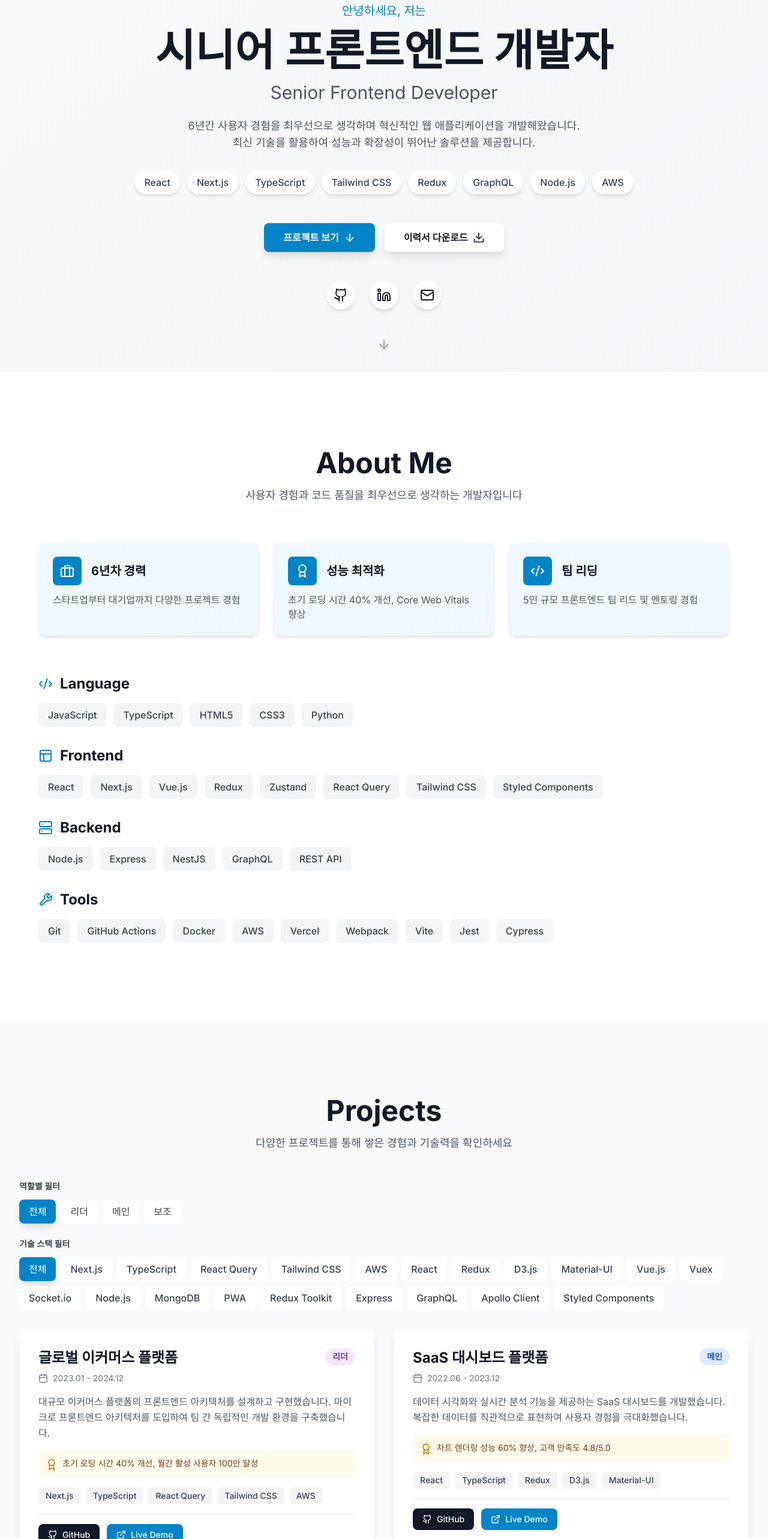
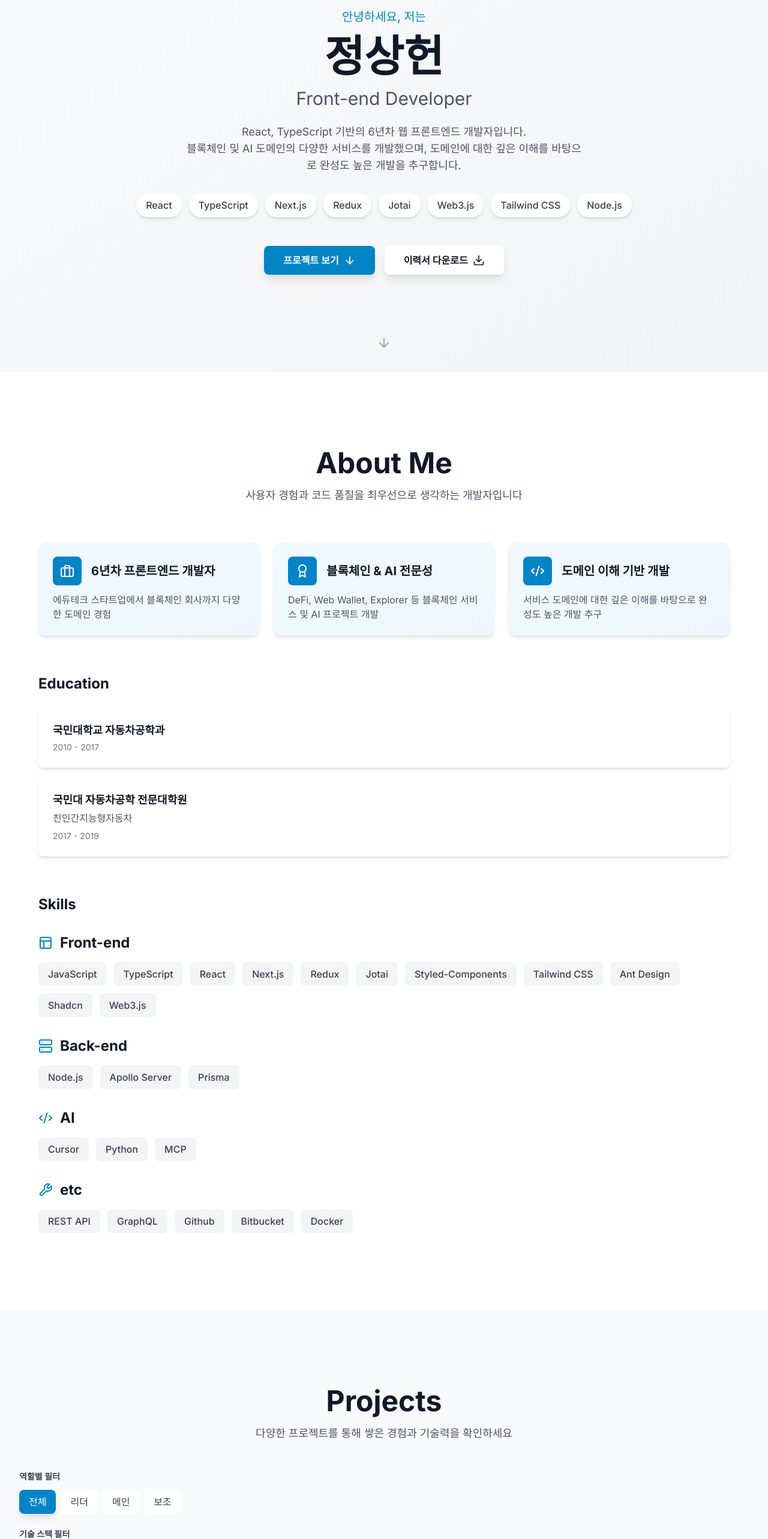
Before and after one commit to PureMax77/portfolio, a Next.js app: page / in a window 1280 px wide. Shown: the part 180-2746 px from the top of the page at 60% size. Built offline with nearby package versions, Linux system fonts and the light colour scheme.

Commit message:
이력서 내용 적용 완료

```diff
--- a/app/layout.tsx
+++ b/app/layout.tsx
@@ -7,19 +7,21 @@ import Header from '@/components/Header'
 const inter = Inter({ subsets: ['latin'] })
 
 export const metadata: Metadata = {
-  title: 'Portfolio | Senior Frontend Developer',
-  description: '6년차 프론트엔드 개발자의 포트폴리오입니다. React, Next.js, TypeScript를 주로 사용합니다.',
-  keywords: ['Frontend Developer', 'React', 'Next.js', 'TypeScript', 'Portfolio'],
-  authors: [{ name: 'Senior Frontend Developer' }],
+  title: '정상헌 | Front-end Developer',
+  description: 'React, TypeScript 기반의 6년차 웹 프론트엔드 개발자입니다. 블록체인 및 AI 도메인의 다양한 서비스를 개발했으며, 도메인에 대한 깊은 이해를 바탕으로 완성도 높은 개발을 추구합니다.',
+  keywords: ['정상헌', 'Sanghun Jeong', 'Frontend Developer', 'React', 'Next.js', 'TypeScript', 'Web3', 'Blockchain', 'DeFi', 'Portfolio'],
+  authors: [{ name: '정상헌 (Sanghun Jeong)', url: 'https://github.com/puremax77' }],
   openGraph: {
-    title: 'Portfolio | Senior Frontend Developer',
-    description: '6년차 프론트엔드 개발자의 포트폴리오',
+    title: '정상헌 | Front-end Developer',
+    description: 'React, TypeScript 기반의 6년차 웹 프론트엔드 개발자 포트폴리오',
     type: 'website',
+    locale: 'ko_KR',
+    url: 'https://puremax77.tistory.com',
   },
   twitter: {
     card: 'summary_large_image',
-    title: 'Portfolio | Senior Frontend Developer',
-    description: '6년차 프론트엔드 개발자의 포트폴리오',
+    title: '정상헌 | Front-end Developer',
+    description: 'React, TypeScript 기반의 6년차 웹 프론트엔드 개발자 포트폴리오',
   },
 }
 
--- a/app/manifest.ts
+++ b/app/manifest.ts
@@ -2,9 +2,9 @@ import { MetadataRoute } from 'next'
 
 export default function manifest(): MetadataRoute.Manifest {
   return {
-    name: 'Portfolio | Senior Frontend Developer',
-    short_name: 'Portfolio',
-    description: '6년차 프론트엔드 개발자의 포트폴리오',
+    name: '정상헌 | Front-end Developer Portfolio',
+    short_name: '정상헌 Portfolio',
+    description: 'React, TypeScript 기반의 6년차 웹 프론트엔드 개발자 정상헌의 포트폴리오',
     start_url: '/',
     display: 'standalone',
     background_color: '#ffffff',
--- a/app/opengraph-image.tsx
+++ b/app/opengraph-image.tsx
@@ -1,7 +1,7 @@
 import { ImageResponse } from 'next/og'
 
 export const runtime = 'edge'
-export const alt = 'Portfolio | Senior Frontend Developer'
+export const alt = '정상헌 | Front-end Developer'
 export const size = {
   width: 1200,
   height: 630,
@@ -25,9 +25,9 @@ export default async function Image() {
         }}
       >
         <div style={{ fontSize: 80, fontWeight: 'bold', marginBottom: 20 }}>
-          Portfolio
+          정상헌
         </div>
-        <div style={{ fontSize: 40 }}>Senior Frontend Developer</div>
+        <div style={{ fontSize: 40 }}>Front-end Developer</div>
         <div
           style={{
             fontSize: 28,
@@ -38,9 +38,9 @@ export default async function Image() {
         >
           <span>React</span>
           <span>•</span>
-          <span>Next.js</span>
+          <span>TypeScript</span>
           <span>•</span>
-          <span>TypeScript</span>
+          <span>Web3</span>
         </div>
       </div>
     ),
--- a/components/About.tsx
+++ b/components/About.tsx
@@ -5,46 +5,51 @@ import { Code2, Layout, Server, Wrench, Award, Briefcase } from 'lucide-react'
 
 export default function About() {
   const skills = {
-    Language: ['JavaScript', 'TypeScript', 'HTML5', 'CSS3', 'Python'],
-    Frontend: [
+    'Front-end': [
+      'JavaScript',
+      'TypeScript',
       'React',
       'Next.js',
-      'Vue.js',
       'Redux',
-      'Zustand',
-      'React Query',
+      'Jotai',
+      'Styled-Components',
       'Tailwind CSS',
-      'Styled Components',
+      'Ant Design',
+      'Shadcn',
+      'Web3.js',
     ],
-    Backend: ['Node.js', 'Express', 'NestJS', 'GraphQL', 'REST API'],
-    Tools: [
-      'Git',
-      'GitHub Actions',
-      'Docker',
-      'AWS',
-      'Vercel',
-      'Webpack',
-      'Vite',
-      'Jest',
-      'Cypress',
-    ],
+    'Back-end': ['Node.js', 'Apollo Server', 'Prisma'],
+    AI: ['Cursor', 'Python', 'MCP'],
+    etc: ['REST API', 'GraphQL', 'Github', 'Bitbucket', 'Docker'],
   }
 
   const achievements = [
     {
       icon: <Briefcase className="h-6 w-6" />,
-      title: '6년차 경력',
-      description: '스타트업부터 대기업까지 다양한 프로젝트 경험',
+      title: '6년차 프론트엔드 개발자',
+      description: '에듀테크 스타트업에서 블록체인 회사까지 다양한 도메인 경험',
     },
     {
       icon: <Award className="h-6 w-6" />,
-      title: '성능 최적화',
-      description: '초기 로딩 시간 40% 개선, Core Web Vitals 향상',
+      title: '블록체인 & AI 전문성',
+      description: 'DeFi, Web Wallet, Explorer 등 블록체인 서비스 및 AI 프로젝트 개발',
     },
     {
       icon: <Code2 className="h-6 w-6" />,
-      title: '팀 리딩',
-      description: '5인 규모 프론트엔드 팀 리드 및 멘토링 경험',
+      title: '도메인 이해 기반 개발',
+      description: '서비스 도메인에 대한 깊은 이해를 바탕으로 완성도 높은 개발 추구',
+    },
+  ]
+
+  const education = [
+    {
+      school: '국민대학교 자동차공학과',
+      period: '2010 - 2017',
+    },
+    {
+      school: '국민대 자동차공학 전문대학원',
+      major: '친인간지능형자동차',
+      period: '2017 - 2019',
     },
   ]
 
@@ -120,6 +125,40 @@ export default function About() {
           ))}
         </motion.div>
 
+        {/* Education */}
+        <motion.div
+          variants={containerVariants}
+          initial="hidden"
+          whileInView="visible"
+          viewport={{ once: true }}
+          className="mb-16"
+        >
+          <h3 className="text-2xl font-bold text-gray-900 dark:text-white mb-6">
+            Education
+          </h3>
+          <div className="space-y-4">
+            {education.map((edu, index) => (
+              <motion.div
+                key={index}
+                variants={itemVariants}
+                className="p-6 bg-white dark:bg-gray-800 rounded-lg shadow-md"
+              >
+                <h4 className="text-lg font-bold text-gray-900 dark:text-white mb-1">
+                  {edu.school}
+                </h4>
+                {edu.major && (
+                  <p className="text-gray-600 dark:text-gray-400 mb-2">
+                    {edu.major}
+                  </p>
+                )}
+                <p className="text-sm text-gray-500 dark:text-gray-500">
+                  {edu.period}
+                </p>
+              </motion.div>
+            ))}
+          </div>
+        </motion.div>
+
         {/* Skills */}
         <motion.div
           variants={containerVariants}
@@ -128,19 +167,22 @@ export default function About() {
           viewport={{ once: true }}
           className="space-y-8"
         >
+          <h3 className="text-2xl font-bold text-gray-900 dark:text-white mb-6">
+            Skills
+          </h3>
           {Object.entries(skills).map(([category, items]) => (
             <motion.div key={category} variants={itemVariants}>
               <div className="flex items-center gap-3 mb-4">
-                {category === 'Language' && (
+                {category === 'Front-end' && (
+                  <Layout className="h-6 w-6 text-primary-600 dark:text-primary-400" />
+                )}
+                {category === 'Back-end' && (
+                  <Server className="h-6 w-6 text-primary-600 dark:text-primary-400" />
+                )}
+                {category === 'AI' && (
                   <Code2 className="h-6 w-6 text-primary-600 dark:text-primary-400" />
                 )}
-                {category === 'Frontend' && (
-                  <Layout className="h-6 w-6 text-primary-600 dark:text-primary-400" />
-                )}
-                {category === 'Backend' && (
-                  <Server className="h-6 w-6 text-primary-600 dark:text-primary-400" />
-                )}
-                {category === 'Tools' && (
+                {category === 'etc' && (
                   <Wrench className="h-6 w-6 text-primary-600 dark:text-primary-400" />
                 )}
                 <h3 className="text-2xl font-bold text-gray-900 dark:text-white">
--- a/components/Hero.tsx
+++ b/components/Hero.tsx
@@ -1,18 +1,18 @@
 'use client'
 
 import { motion } from 'framer-motion'
-import { ArrowDown, Download, Github, Linkedin, Mail } from 'lucide-react'
+import { ArrowDown, Download, Github, Mail, BookOpen, Phone } from 'lucide-react'
 
 export default function Hero() {
   const skills = [
     'React',
+    'TypeScript',
     'Next.js',
-    'TypeScript',
+    'Redux',
+    'Jotai',
+    'Web3.js',
     'Tailwind CSS',
-    'Redux',
-    'GraphQL',
     'Node.js',
-    'AWS',
   ]
 
   const scrollToProjects = () => {
@@ -47,7 +47,7 @@ export default function Hero() {
             transition={{ duration: 0.5, delay: 0.1 }}
             className="text-4xl md:text-6xl lg:text-7xl font-bold mb-4 text-gray-900 dark:text-white"
           >
-            시니어 프론트엔드 개발자
+            정상헌
           </motion.h1>
 
           {/* Title */}
@@ -57,7 +57,7 @@ export default function Hero() {
             transition={{ duration: 0.5, delay: 0.2 }}
             className="text-xl md:text-2xl lg:text-3xl text-gray-600 dark:text-gray-300 mb-6"
           >
-            Senior Frontend Developer
+            Front-end Developer
           </motion.h2>
 
           {/* Description */}
@@ -67,9 +67,10 @@ export default function Hero() {
             transition={{ duration: 0.5, delay: 0.3 }}
             className="text-base md:text-lg text-gray-600 dark:text-gray-400 mb-8 max-w-2xl mx-auto leading-relaxed"
           >
-            6년간 사용자 경험을 최우선으로 생각하며 혁신적인 웹 애플리케이션을
-            개발해왔습니다. 최신 기술을 활용하여 성능과 확장성이 뛰어난 솔루션을
-            제공합니다.
+            React, TypeScript 기반의 6년차 웹 프론트엔드 개발자입니다.
+            <br />
+            블록체인 및 AI 도메인의 다양한 서비스를 개발했으며,
+            도메인에 대한 깊은 이해를 바탕으로 완성도 높은 개발을 추구합니다.
           </motion.p>
 
           {/* Skills */}
@@ -117,14 +118,14 @@ export default function Hero() {
           </motion.div>
 
           {/* Social Links */}
-          <motion.div
+          {/* <motion.div
             initial={{ opacity: 0, y: 20 }}
             animate={{ opacity: 1, y: 0 }}
             transition={{ duration: 0.5, delay: 0.6 }}
             className="flex items-center justify-center gap-6"
           >
             <a
-              href="https://github.com/yourusername"
+              href="https://github.com/puremax77"
               target="_blank"
               rel="noopener noreferrer"
               className="p-3 rounded-full bg-white dark:bg-gray-800 hover:bg-gray-100 dark:hover:bg-gray-700 transition-colors shadow-md hover:shadow-lg"
@@ -133,22 +134,22 @@ export default function Hero() {
               <Github className="h-6 w-6" />
             </a>
             <a
-              href="https://linkedin.com/in/yourusername"
+              href="https://puremax77.tistory.com"
               target="_blank"
               rel="noopener noreferrer"
               className="p-3 rounded-full bg-white dark:bg-gray-800 hover:bg-gray-100 dark:hover:bg-gray-700 transition-colors shadow-md hover:shadow-lg"
-              aria-label="LinkedIn"
+              aria-label="Blog"
             >
-              <Linkedin className="h-6 w-6" />
+              <BookOpen className="h-6 w-6" />
             </a>
             <a
-              href="mailto:your.email@example.com"
+              href="tel:010-6692-2351"
               className="p-3 rounded-full bg-white dark:bg-gray-800 hover:bg-gray-100 dark:hover:bg-gray-700 transition-colors shadow-md hover:shadow-lg"
-              aria-label="Email"
+              aria-label="Phone"
             >
-              <Mail className="h-6 w-6" />
+              <Phone className="h-6 w-6" />
             </a>
-          </motion.div>
+          </motion.div> */}
         </div>
       </div>
 
--- a/components/Projects.tsx
+++ b/components/Projects.tsx
@@ -18,12 +18,22 @@ export default function Projects() {
   // Get unique roles for filtering
   const roles = ['전체', '리더', '메인', '보조']
 
-  // Filter projects based on selected filters
-  const filteredProjects = projects.filter((project) => {
+  // Filter and sort projects based on selected filters (oldest first)
+  const filteredProjects = projects
+    .filter((project) => {
       const technologyMatch =
         selectedFilter === '전체' || project.technologies.includes(selectedFilter)
       const roleMatch = selectedRole === '전체' || project.role === selectedRole
       return technologyMatch && roleMatch
+    })
+    .sort((a, b) => {
+      // Extract start year from period (e.g., "2020.02 - 2021.07" -> 2020.02)
+      const getStartDate = (period: string) => {
+        const startPeriod = period.split(' - ')[0]
+        const [year, month] = startPeriod.split('.').map(Number)
+        return year * 100 + month // Convert to comparable number (e.g., 202002)
+      }
+      return getStartDate(a.period) - getStartDate(b.period)
     })
 
   const containerVariants = {
@@ -100,8 +110,7 @@ export default function Projects() {
                 <button
                   key={role}
                   onClick={() => setSelectedRole(role)}
-                  className={`px-4 py-2 rounded-lg font-medium transition-all ${
-                    selectedRole === role
+                  className={`px-4 py-2 rounded-lg font-medium transition-all ${selectedRole === role
                     ? 'bg-primary-600 text-white shadow-lg'
                     : 'bg-white dark:bg-gray-700 text-gray-700 dark:text-gray-300 hover:bg-gray-100 dark:hover:bg-gray-600'
                     }`}
@@ -120,8 +129,7 @@ export default function Projects() {
             <div className="flex flex-wrap gap-2">
               <button
                 onClick={() => setSelectedFilter('전체')}
-                className={`px-4 py-2 rounded-lg font-medium transition-all ${
-                  selectedFilter === '전체'
+                className={`px-4 py-2 rounded-lg font-medium transition-all ${selectedFilter === '전체'
                   ? 'bg-primary-600 text-white shadow-lg'
                   : 'bg-white dark:bg-gray-700 text-gray-700 dark:text-gray-300 hover:bg-gray-100 dark:hover:bg-gray-600'
                   }`}
@@ -132,8 +140,7 @@ export default function Projects() {
                 <button
                   key={tech}
                   onClick={() => setSelectedFilter(tech)}
-                  className={`px-4 py-2 rounded-lg font-medium transition-all ${
-                    selectedFilter === tech
+                  className={`px-4 py-2 rounded-lg font-medium transition-all ${selectedFilter === tech
                     ? 'bg-primary-600 text-white shadow-lg'
                     : 'bg-white dark:bg-gray-700 text-gray-700 dark:text-gray-300 hover:bg-gray-100 dark:hover:bg-gray-600'
                     }`}
@@ -149,8 +156,8 @@ export default function Projects() {
         <motion.div
           variants={containerVariants}
           initial="hidden"
-          whileInView="visible"
-          viewport={{ once: true }}
+          animate="visible"
+          key={`${selectedFilter}-${selectedRole}`}
           className="grid grid-cols-1 lg:grid-cols-2 gap-6 md:gap-8"
         >
           {filteredProjects.map((project) => (
--- a/data/projects.ts
+++ b/data/projects.ts
@@ -3,65 +3,69 @@ import { Project } from '@/types/project'
 export const projects: Project[] = [
   {
     id: 1,
-    title: '글로벌 이커머스 플랫폼',
-    period: '2023.01 - 2024.12',
+    title: 'WemixFi - DeFi 블록체인 서비스',
+    period: '2022.03 - 2025.12',
     description:
-      '대규모 이커머스 플랫폼의 프론트엔드 아키텍처를 설계하고 구현했습니다. 마이크로 프론트엔드 아키텍처를 도입하여 팀 간 독립적인 개발 환경을 구축했습니다.',
-    technologies: ['Next.js', 'TypeScript', 'React Query', 'Tailwind CSS', 'AWS'],
-    role: '리더',
-    githubUrl: 'https://github.com/yourusername/ecommerce',
-    liveUrl: 'https://ecommerce-demo.vercel.app',
+      'WEMIX 메인넷 기반의 디파이 서비스인 WemixFi의 Front-end를 개발했습니다. 은행처럼 자산을 관리하는 서비스이기 때문에 오류를 최소화하는 것이 가장 중요하다고 판단했으며, 디파이 로직이 정확히 어떻게 작동하는지 이해하려 노력했습니다.',
+    technologies: ['TypeScript', 'Next.js', 'Jotai', 'SCSS', 'Ant Design', 'Web3.js'],
+    role: '메인',
+    liveUrl: 'https://wemixfi.com',
     achievement:
-      '초기 로딩 시간 40% 개선, 월간 활성 사용자 100만 달성',
+      'Swap V2, V3 메인 개발 / Staking, Pool, Lending, Dashboard 서브 개발',
   },
   {
     id: 2,
-    title: 'SaaS 대시보드 플랫폼',
-    period: '2022.06 - 2023.12',
+    title: 'Metadium Explorer - 블록체인 탐색기',
+    period: '2024.06 - 2025.12',
     description:
-      '데이터 시각화와 실시간 분석 기능을 제공하는 SaaS 대시보드를 개발했습니다. 복잡한 데이터를 직관적으로 표현하여 사용자 경험을 극대화했습니다.',
-    technologies: ['React', 'TypeScript', 'Redux', 'D3.js', 'Material-UI'],
+      '블록체인 활동을 간편하게 조회할 수 있는 Explorer 서비스의 Front-end를 개발했습니다. Nuxt 애플리케이션을 Next.js로 마이그레이션하는 작업을 수행했으며, AI 챗봇이 Explorer의 정보를 조회할 수 있도록 MCP Server를 개발했습니다.',
+    technologies: ['TypeScript', 'Next.js', 'Tailwind CSS', 'Shadcn', 'Web3.js', 'Python', 'MCP SDK'],
     role: '메인',
-    githubUrl: 'https://github.com/yourusername/dashboard',
-    liveUrl: 'https://dashboard-demo.vercel.app',
     achievement:
-      '차트 렌더링 성능 60% 향상, 고객 만족도 4.8/5.0',
+      'Nuxt → Next.js 마이그레이션 (Blocks, Transactions, Tokens 페이지) / AI 챗봇 MCP Server 개발',
   },
   {
     id: 3,
-    title: '협업 툴 웹 애플리케이션',
-    period: '2021.09 - 2022.05',
+    title: 'WEMIX Web Wallet - 블록체인 지갑',
+    period: '2023.01 - 2023.12',
     description:
-      '실시간 협업 기능을 제공하는 프로젝트 관리 도구입니다. WebSocket을 활용한 실시간 동기화와 드래그앤드롭 인터페이스를 구현했습니다.',
-    technologies: ['Vue.js', 'Vuex', 'Socket.io', 'Node.js', 'MongoDB'],
+      'WEMIX 테스트넷 전용 Web Wallet 서비스의 Front-end를 주도적으로 개발했습니다. Web3.js를 활용하여 지갑 생성, 잔고 조회, 토큰 전송, Faucet 등 블록체인 Wallet의 핵심 기능을 구현했습니다.',
+    technologies: ['Javascript', 'React', 'Redux', 'SCSS', 'Web3.js'],
     role: '메인',
-    githubUrl: 'https://github.com/yourusername/collaboration-tool',
     achievement:
-      '실시간 동기화 지연시간 100ms 이하 달성, 동시 접속자 5,000명 지원',
+      '지갑 생성, 잔고 조회, 토큰 전송, Faucet 등 핵심 기능 구현',
   },
   {
     id: 4,
-    title: '모바일 뱅킹 앱 (PWA)',
-    period: '2021.03 - 2021.08',
+    title: 'WEB2X - Web3 REST API 서비스',
+    period: '2023.06 - 2024.03',
     description:
-      'Progressive Web App 기술을 활용한 모바일 뱅킹 서비스입니다. 오프라인에서도 작동하는 안정적인 사용자 경험을 제공합니다.',
-    technologies: ['React', 'TypeScript', 'PWA', 'Redux Toolkit', 'Express'],
+      'Web3 라이브러리 없이 REST API만으로 블록체인 기능을 사용할 수 있게 해주는 WEB2X 서비스의 Front-end를 개발했습니다. 주로 로그인, 회원가입, 세션 관리(NextAuth) 파트를 담당했으며, Passkey 연동 기능도 구현했습니다.',
+    technologies: ['TypeScript', 'Next.js', 'Ant Design', 'SCSS', 'NextAuth'],
     role: '보조',
-    githubUrl: 'https://github.com/yourusername/mobile-banking',
     achievement:
-      'Lighthouse 성능 점수 95점 이상, 오프라인 모드 구현',
+      '로그인, 회원가입, 세션 관리 및 Passkey 연동 기능 구현',
   },
   {
     id: 5,
-    title: '소셜 미디어 플랫폼',
-    period: '2020.06 - 2021.02',
+    title: 'ANPR - 자동 번호판 인식 시스템',
+    period: '2024.01 - 2024.06',
     description:
-      '이미지 및 동영상 공유 소셜 미디어 플랫폼의 프론트엔드를 개발했습니다. 무한 스크롤과 이미지 최적화 기술을 적용했습니다.',
-    technologies: ['Next.js', 'TypeScript', 'GraphQL', 'Apollo Client', 'Styled Components'],
+      '톨게이트 시스템 중 차량의 번호판을 자동으로 인식하기 위한 AI 모델 튜닝 환경을 개발했습니다. YOLO를 사용한 AI 모델 파인튜닝과 데이터셋 및 모델 버전 관리를 위한 사내 관리페이지를 개발했습니다.',
+    technologies: ['Python', 'PyTorch', 'OpenCV', 'Docker', 'Next.js', 'Tailwind CSS', 'Shadcn'],
     role: '메인',
-    githubUrl: 'https://github.com/yourusername/social-media',
-    liveUrl: 'https://social-demo.vercel.app',
     achievement:
-      '이미지 로딩 최적화로 데이터 사용량 50% 절감, MAU 50만 달성',
+      'YOLO 기반 AI 모델 파인튜닝 환경 구축 / 데이터셋 & 모델 버전 관리 페이지 개발',
+  },
+  {
+    id: 6,
+    title: '슬로그 - 영상 기반 학습시간 관리',
+    period: '2020.02 - 2021.07',
+    description:
+      '스타트업의 Co-founder 개발자로서 Full-Stack 웹 서비스를 개발했습니다. AI로 학습시간을 판단하는 로직 부분을 제외한 학습시간 기록, 스케줄 관리, 그룹 스터디, 교재 관리 등 서비스의 전반적인 기능을 개발했습니다.',
+    technologies: ['React', 'Styled Components', 'Node.js', 'Apollo Server', 'GraphQL', 'Prisma'],
+    role: '리더',
+    achievement:
+      'Full-Stack 개발: 학습시간 기록, 스케줄 관리, 그룹 스터디, 교재 관리 등',
   },
 ]
--- a/package.json
+++ b/package.json
@@ -1,6 +1,8 @@
 {
-    "name": "portfolio",
-    "version": "0.1.0",
+    "name": "sanghun-jeong-portfolio",
+    "version": "1.0.0",
+    "description": "정상헌의 프론트엔드 개발자 포트폴리오",
+    "author": "Sanghun Jeong (puremax77)",
     "private": true,
     "scripts": {
         "dev": "next dev",
```
Also changed, not shown: components/Contact.tsx (+29 -49 lines), components/Footer.tsx (+7 -7 lines), components/Header.tsx (+5 -6 lines), 1 other file (tests, documents, lock files or other folders). Lines whose indentation alone changed are shown as unchanged.
